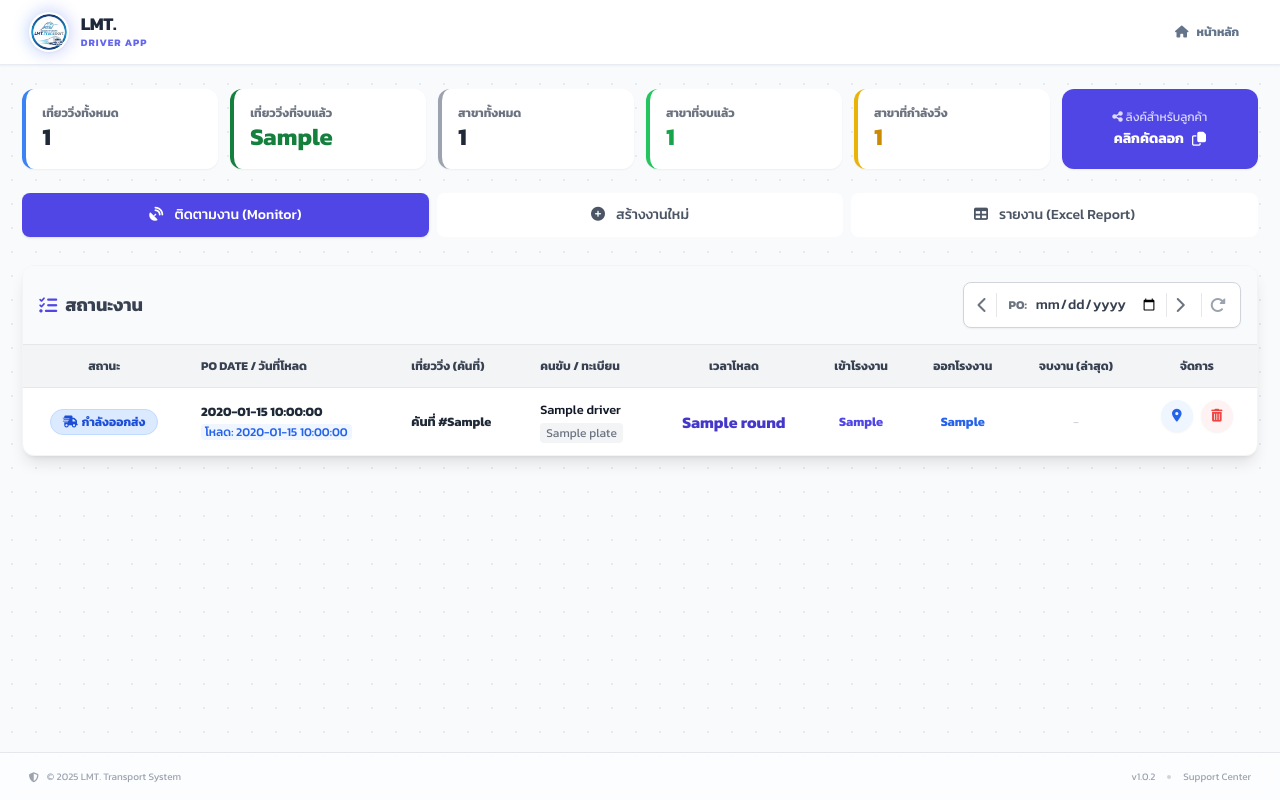
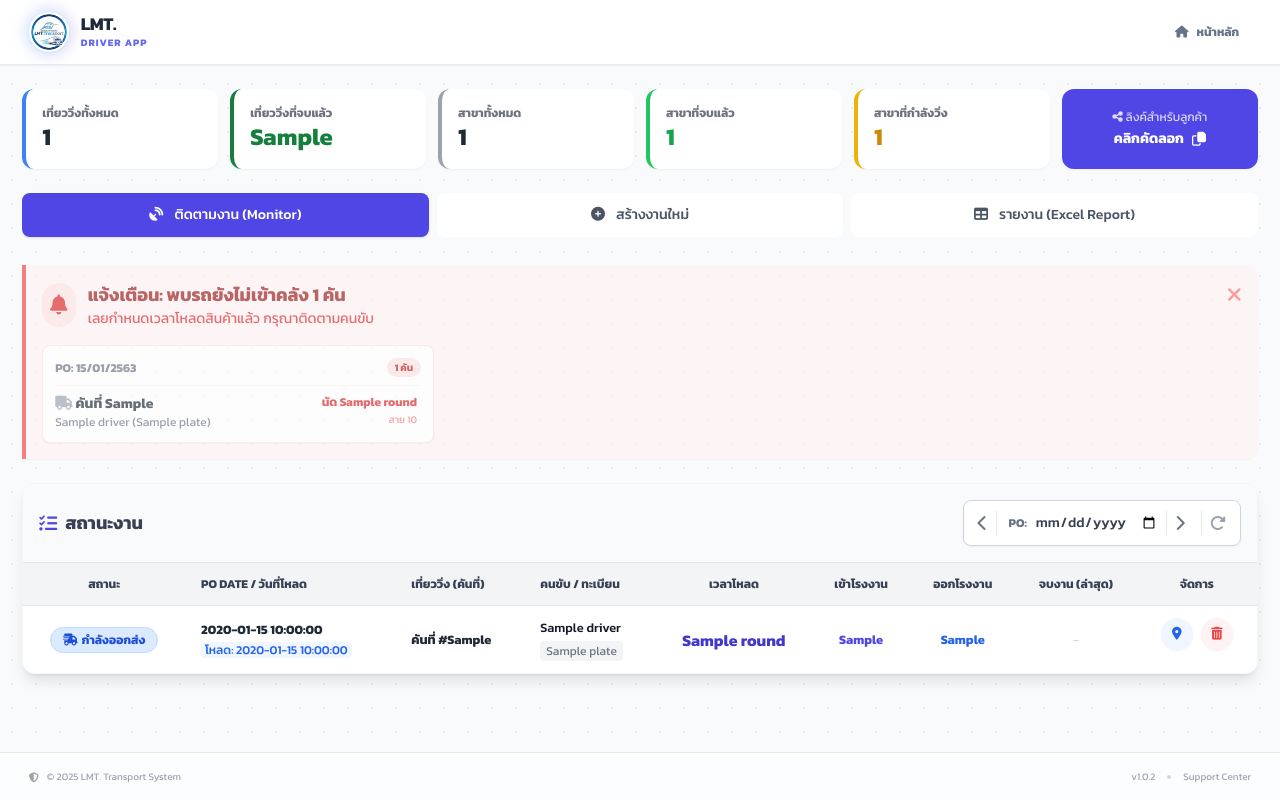
Before and after one commit to lmt-transport/LMT-Driver-App, a Flask app: template templates/manager.html in a window 1280 px wide. Run offline with Flask 3, Linux system fonts and the light colour scheme; the template is opened without the code that fills it: most values are stand-ins (such as "Sample title", 1, 10 or a date in 2020); some libraries are stand-ins or nearby versions.

Commit message:
Big update load date#3

```diff
--- a/app.py
+++ b/app.py
@@ -112,6 +112,41 @@ def manager_dashboard():
     total_trips = len(jobs_by_trip_key)
     total_running_jobs = total_branches - total_done_jobs
 
+    # --- [NEW] Logic: คำนวณรถที่ยังไม่เข้าคลัง (Late Arrivals) แยกตาม PO ---
+    late_arrivals_by_po = {}
+    total_late_cars = 0
+
+    for job in filtered_jobs:
+        # เงื่อนไข: ยังไม่ลงเวลา T1 (เข้าโรงงาน) และ สถานะยังไม่จบ
+        if not job.get('T1_Enter') and job['Status'] != 'Done':
+            try:
+                # สร้าง DateTime ของกำหนดการ
+                load_date_str = job.get('Load_Date', job['PO_Date'])
+                round_str = str(job['Round']).strip()
+                plan_dt_str = f"{load_date_str} {round_str}"
+
+                # รองรับ format เวลา
+                try: plan_dt = datetime.strptime(plan_dt_str, "%Y-%m-%d %H:%M")
+                except: plan_dt = datetime.strptime(f"{job['PO_Date']} {round_str}", "%Y-%m-%d %H:%M")
+
+                # เช็คว่าเลยเวลาปัจจุบันหรือยัง
+                if now_thai > plan_dt:
+                    po_key = str(job['PO_Date'])
+                    if po_key not in late_arrivals_by_po:
+                        late_arrivals_by_po[po_key] = []
+
+                    # คำนวณว่าสายไปกี่นาที
+                    diff = now_thai - plan_dt
+                    hours = int(diff.total_seconds() // 3600)
+                    mins = int((diff.total_seconds() % 3600) // 60)
+
+                    job['late_duration'] = f"{hours} ชม. {mins} น."
+                    late_arrivals_by_po[po_key].append(job)
+                    total_late_cars += 1
+            except:
+                pass
+    # -------------------------------------------------------------------
+
     # 4. Sorting
     def sort_key_func(job):
         po_date = str(job['PO_Date'])
@@ -223,7 +258,9 @@ def manager_dashboard():
                            next_date=next_date,
                            trip_last_end_time=trip_last_end_time,
                            line_data_day=line_data_day,
-                           line_data_night=line_data_night
+                           line_data_night=line_data_night,
+                           late_arrivals_by_po=late_arrivals_by_po, # เพิ่มตัวแปร
+                           total_late_cars=total_late_cars          # เพิ่มตัวแปร
                            )
 
 @app.route('/create_job', methods=['POST'])
--- a/templates/manager.html
+++ b/templates/manager.html
@@ -5,11 +5,9 @@
     body, h1, h2, h3, h4, h5, h6, p, span, div, table, input, select, button {
         font-family: 'Kanit', sans-serif !important;
     }
-    /* ปรับขนาดฟอนต์ตารางให้กระชับ */
     .table-data { font-size: 0.8rem; }
     .table-header { font-size: 0.75rem; }
 
-    /* Scrollbar สวยงาม */
     .custom-scrollbar::-webkit-scrollbar {
         height: 8px;
         width: 8px;
@@ -63,6 +61,50 @@
     </div>
 
     <div id="tab-monitor" class="tab-content">
+
+        {% if total_late_cars > 0 %}
+        <div class="mb-6 bg-red-50 border-l-4 border-red-500 p-4 rounded-r-xl shadow-sm animate-pulse">
+            <div class="flex justify-between items-start">
+                <div class="flex items-center gap-3">
+                    <div class="bg-red-100 p-2 rounded-full text-red-600">
+                        <i class="fa-solid fa-bell fa-shake text-xl"></i>
+                    </div>
+                    <div>
+                        <h4 class="text-red-800 font-bold text-lg">แจ้งเตือน: พบรถยังไม่เข้าคลัง {{ total_late_cars }} คัน</h4>
+                        <p class="text-red-600 text-sm">เลยกำหนดเวลาโหลดสินค้าแล้ว กรุณาติดตามคนขับ</p>
+                    </div>
+                </div>
+                <button onclick="this.parentElement.parentElement.style.display='none'" class="text-red-400 hover:text-red-600"><i class="fa-solid fa-xmark text-xl"></i></button>
+            </div>
+
+            <div class="mt-4 grid grid-cols-1 md:grid-cols-2 lg:grid-cols-3 gap-3">
+                {% for po_date, cars in late_arrivals_by_po.items() %}
+                <div class="bg-white border border-red-100 rounded-lg p-3 shadow-sm">
+                    <div class="border-b border-red-50 pb-2 mb-2 flex justify-between items-center">
+                        <span class="text-xs font-bold text-gray-500 uppercase">PO: {{ po_date | thai_date }}</span>
+                        <span class="bg-red-100 text-red-700 text-[10px] px-2 py-0.5 rounded-full font-bold">{{ cars|length }} คัน</span>
+                    </div>
+                    <div class="space-y-2 max-h-40 overflow-y-auto custom-scrollbar pr-1">
+                        {% for car in cars %}
+                        <div class="flex justify-between items-start text-sm">
+                            <div>
+                                <div class="font-bold text-gray-800">
+                                    <i class="fa-solid fa-truck text-gray-400"></i> คันที่ {{ car.Car_No }}
+                                </div>
+                                <div class="text-xs text-gray-500">{{ car.Driver }} ({{ car.Plate }})</div>
+                            </div>
+                            <div class="text-right">
+                                <div class="text-red-600 font-bold text-xs">นัด {{ car.Round }}</div>
+                                <div class="text-[10px] text-red-400">สาย {{ car.late_duration }}</div>
+                            </div>
+                        </div>
+                        {% endfor %}
+                    </div>
+                </div>
+                {% endfor %}
+            </div>
+        </div>
+        {% endif %}
         <div class="bg-white rounded-xl shadow-lg overflow-hidden border border-gray-100">
             <div class="p-4 border-b flex flex-wrap justify-between items-center bg-gray-50 gap-3">
                 <h3 class="font-bold text-gray-700 flex items-center gap-2 text-lg">
@@ -77,7 +119,6 @@
                     <a href="/manager?tab=monitor" class="text-gray-400 hover:text-indigo-600 px-2 border-l border-gray-200"><i class="fa-solid fa-rotate-right"></i></a>
                 </form>
             </div>
-
             <div class="overflow-x-auto custom-scrollbar">
                 <table class="w-full text-left text-gray-600 table-data">
                     <thead class="text-gray-700 uppercase bg-gray-100 border-b table-header">
@@ -237,8 +278,8 @@
                         <tr class="text-white table-header font-bold tracking-wide">
                             <th class="px-2 py-2 bg-green-700 border-r border-green-600 sticky left-0 z-10 shadow-lg">ลำดับ</th>
                             <th class="px-2 py-2 bg-green-600 border-r border-green-500">PO Date</th>
-                            <th class="px-2 py-2 bg-blue-600 border-r border-blue-500">วันที่โหลด</th>
-                            <th class="px-2 py-2 bg-green-600 border-r border-green-500">เวลาโหลด</th>
+                            <th class="px-2 py-2 bg-blue-600 border-r border-blue-500">Load Date</th>
+                            <th class="px-2 py-2 bg-green-600 border-r border-green-500">เวลา</th>
                             <th class="px-2 py-2 bg-green-600 border-r border-green-500 min-w-[150px]">ปลายทาง (สาขา)</th>
                             <th class="px-2 py-2 bg-green-600 border-r border-green-500">ทะเบียน</th>
                             <th class="px-2 py-2 bg-green-600 border-r border-green-500">คนขับ</th>
@@ -318,7 +359,6 @@
 </div>
 
 <script>
-    // --- Initial Setup ---
     document.addEventListener("DOMContentLoaded", function() {
         const urlParams = new URLSearchParams(window.location.search);
         const tabParam = urlParams.get('tab');
@@ -329,26 +369,19 @@
         if (timeEl) timeEl.innerText = new Date().toLocaleString('th-TH');
     });
 
-    // --- Auto Set Load Date (PO Date - 1 วัน) ---
     function autoSetLoadDate() {
         const poInput = document.getElementById('po_date_input');
         const loadInput = document.getElementById('load_date_input');
-
         if (poInput.value) {
             const poDate = new Date(poInput.value);
-            // ลบ 1 วัน
             poDate.setDate(poDate.getDate() - 1);
-
-            // Format YYYY-MM-DD
             const year = poDate.getFullYear();
             const month = String(poDate.getMonth() + 1).padStart(2, '0');
             const day = String(poDate.getDate()).padStart(2, '0');
-
             loadInput.value = `${year}-${month}-${day}`;
         }
     }
 
-    // --- Tab Logic ---
     function switchTab(tabId) {
         document.querySelectorAll('.tab-content').forEach(el => el.classList.add('hidden'));
         document.querySelectorAll('.tab-btn').forEach(btn => {
@@ -364,7 +397,6 @@
         localStorage.setItem('activeTab', tabId);
     }
 
-    // --- Helper Functions ---
     function updatePlate() {
         const select = document.getElementById('driver_select');
         const selectedOption = select.options[select.selectedIndex];
@@ -443,7 +475,6 @@
         }
     }
 
-    // --- LINE Share Logic (ใช้ Load Date ตรงๆ แล้ว) ---
     function shareLine(shiftType) {
         const dayData = {{ line_data_day | tojson | safe }};
         const nightData = {{ line_data_night | tojson | safe }};
@@ -453,7 +484,10 @@
         const shiftEmoji = (shiftType === 'day') ? '☀️' : '🌙';
 
         const poDateVal = getFilterDate();
-        if (!poDateVal) { alert("กรุณาเลือกวันที่ก่อนแชร์"); return; }
+        if (!poDateVal) {
+            alert("กรุณาเลือกวันที่ก่อนแชร์");
+            return;
+        }
 
         const [py, pm, pd] = poDateVal.split('-').map(Number);
         const yearThaiShort = (py + 543).toString().slice(2);
@@ -464,8 +498,6 @@
             return;
         }
 
-        // ข้อความ Header
-        // 📄 LMT PO 28.11.68 (☀️ รอบโหลดกลางวัน)
         let msg = `📄 LMT PO ${poDateThai} (${shiftEmoji} ${shiftName})\n\n`;
 
         let groupedByRound = {};
@@ -479,10 +511,14 @@
             msg += `🕒 รอบโหลด ${roundTime} น.\n`;
 
             cars.forEach(car => {
-                // แสดงวันที่โหลดด้วย เพื่อความชัดเจน
                 msg += `📅 โหลดวันที่: ${car.load_date}\n`;
-                msg += `🚛 คันที่ ${car.car_no} ${car.plate} ${car.driver}\n`;
-                car.branches.forEach(branch => { msg += `📍 ${branch}\n`; });
+                msg += `🚛 คันที่ ${car.car_no} ${car.plate}\n`;
+                msg += `👨‍✈️ ${car.driver}\n`;
+
+                car.branches.forEach(branch => {
+                    msg += `📍 ${branch}\n`;
+                });
+
                 msg += `\n`;
             });
         }
```
